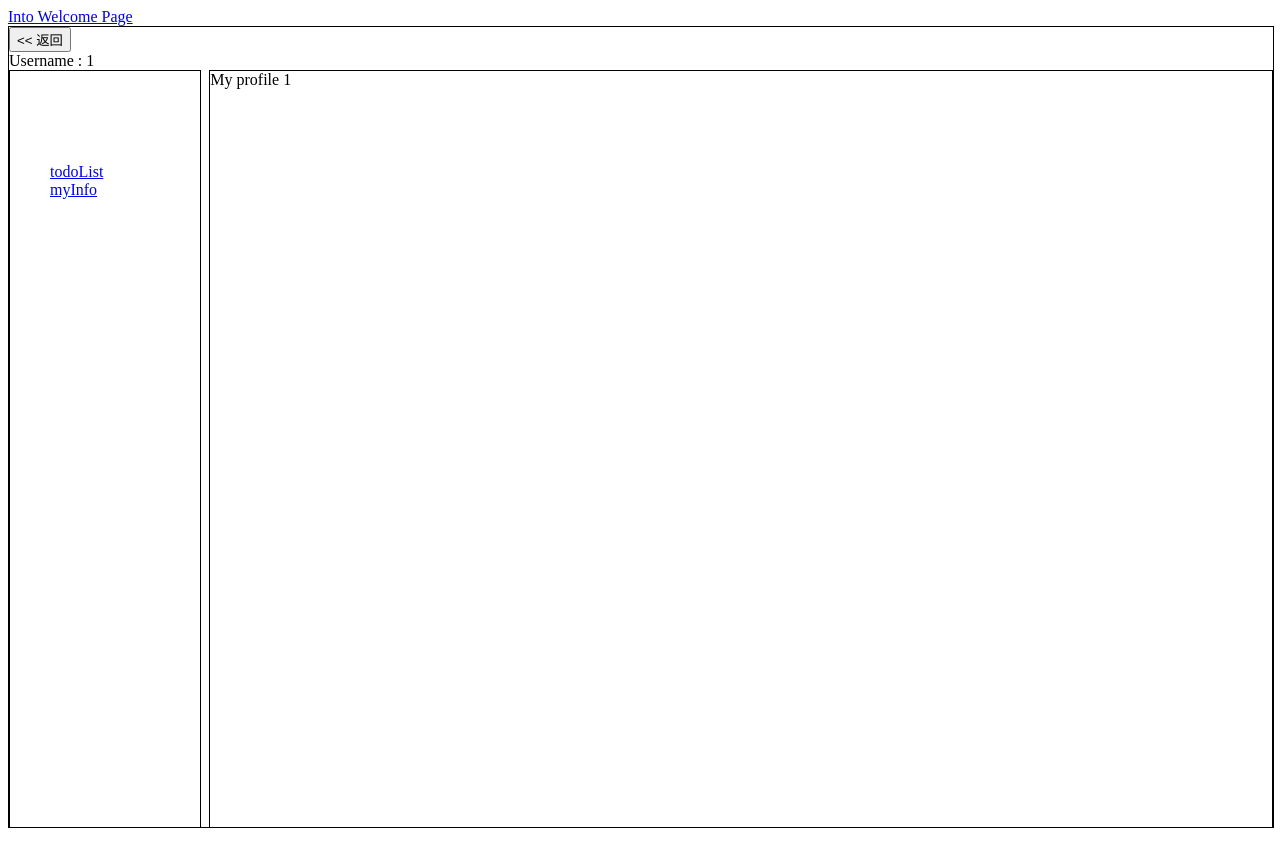
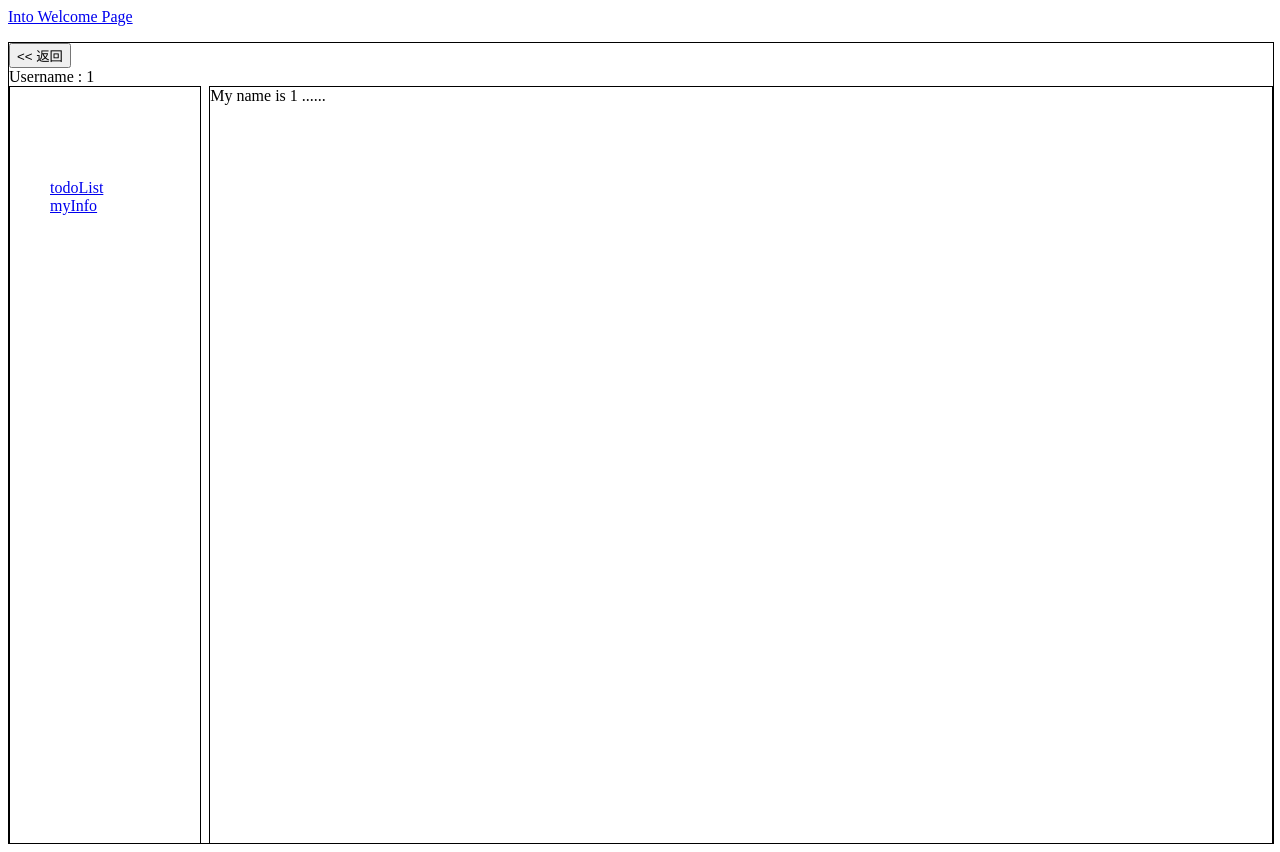
Before and after one commit to Paulljc/vue-router-practice, a Vue app: page /#/myInfo/1 in a window 1280 px wide. Built offline with nearby package versions, Linux system fonts and the light colour scheme.

Commit message:
[LJC]:finish display of profile and todolist

```diff
--- a/src/App.vue
+++ b/src/App.vue
@@ -42,4 +42,7 @@ body {
   -moz-text-rendering: optimizeLegibility;
   text-rendering: optimizeLegibility;
 }
+.routercontent{
+  padding-top: 16px;
+}
 </style>
--- a/src/components/Home.vue
+++ b/src/components/Home.vue
@@ -5,7 +5,7 @@
     <div class="left-nav">
       <ul>
         <li>
-          <router-link to="/todoList">todoList</router-link>
+          <router-link :to="{path: `/home/${this.userName}`}">todoList</router-link>
         </li>
         <li>
           <router-link :to="{path: `/myInfo/${this.userName}`}">myInfo</router-link>
@@ -31,9 +31,6 @@ export default {
       if (res == true) {
         window.history.length > 1 ? this.$router.go(-1) : this.$router.push("/welcome");
       }
-    },
-    toInfo(){
-      this.$router.push(`/myInfo/${this.userName}`);
     }
   }
 };
--- a/src/components/Info.vue
+++ b/src/components/Info.vue
@@ -1,6 +1,6 @@
 <template>
   <div class="content">
-    My profile {{$route.params.id}}
+    My name is {{$route.params.id}} ......
   </div>
 </template>
 
```
Also changed, not shown: src/router.js (+8 -10 lines).
